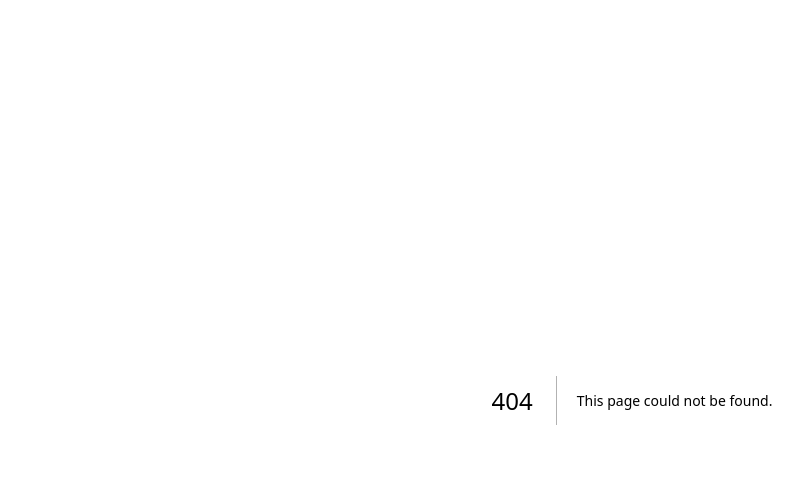
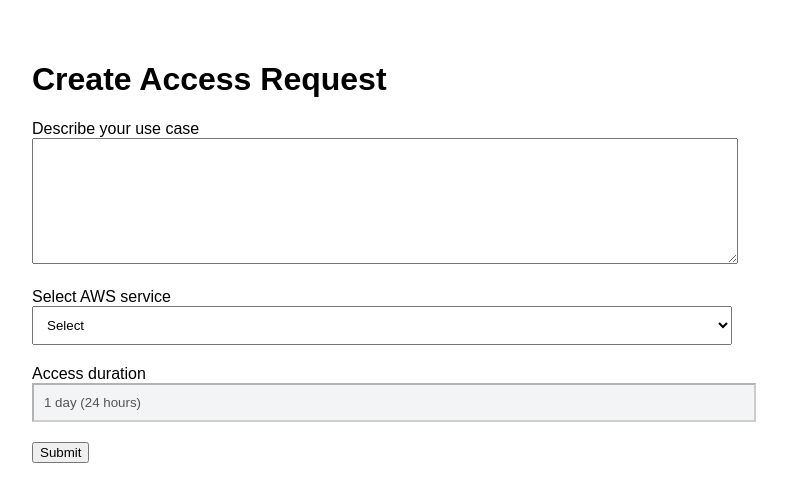
Before and after one commit to manyagaonkar-blackbuck/aws-access-portal-frontend, a Next.js app: page /request in a window 1280 px wide. Before the commit this address had no page. Shown: the top 502 px of the page, without its empty margins (8-811 px from the left). Built offline with nearby package versions, Linux system fonts and the light colour scheme.

Commit message:
Add create access request form with fixed 24h duration

```diff
--- /dev/null
+++ b/app/request/page.tsx
@@ -0,0 +1,76 @@
+"use client";
+
+import { useRouter } from "next/navigation";
+import { useState } from "react";
+
+export default function CreateRequestPage() {
+  const router = useRouter();
+
+  const [useCase, setUseCase] = useState("");
+  const [service, setService] = useState("");
+  const [duration] = useState("1"); // fixed to 1 day
+
+  function handleSubmit(e: React.FormEvent) {
+    e.preventDefault();
+
+    console.log({
+      useCase,
+      service,
+      duration: "1 day",
+    });
+
+    router.push("/dashboard");
+  }
+
+  return (
+    <div style={{ padding: "40px" }}>
+      <h1>Create Access Request</h1>
+
+      <form onSubmit={handleSubmit} style={{ maxWidth: "700px" }}>
+        {/* USE CASE */}
+        <div style={{ marginBottom: "20px" }}>
+          <label>Describe your use case</label>
+          <br />
+          <textarea
+            value={useCase}
+            onChange={(e) => setUseCase(e.target.value)}
+            required
+            style={{ width: "100%", height: "120px" }}
+          />
+        </div>
+
+        {/* SERVICE */}
+        <div style={{ marginBottom: "20px" }}>
+          <label>Select AWS service</label>
+          <br />
+          <select
+            value={service}
+            onChange={(e) => setService(e.target.value)}
+            required
+            style={{ width: "100%", padding: "10px" }}
+          >
+            <option value="">Select</option>
+            <option value="S3">S3</option>
+            <option value="EC2">EC2</option>
+            <option value="DynamoDB">DynamoDB</option>
+            <option value="IAM">IAM</option>
+          </select>
+        </div>
+
+        {/* DURATION (FIXED) */}
+        <div style={{ marginBottom: "20px" }}>
+          <label>Access duration</label>
+          <br />
+          <input
+            type="text"
+            value="1 day (24 hours)"
+            disabled
+            style={{ width: "100%", padding: "10px", background: "#f3f4f6" }}
+          />
+        </div>
+
+        <button type="submit">Submit</button>
+      </form>
+    </div>
+  );
+}
```
